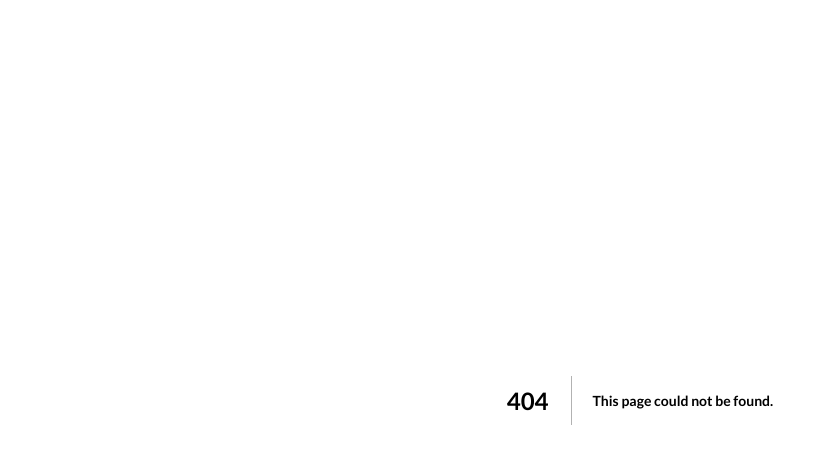
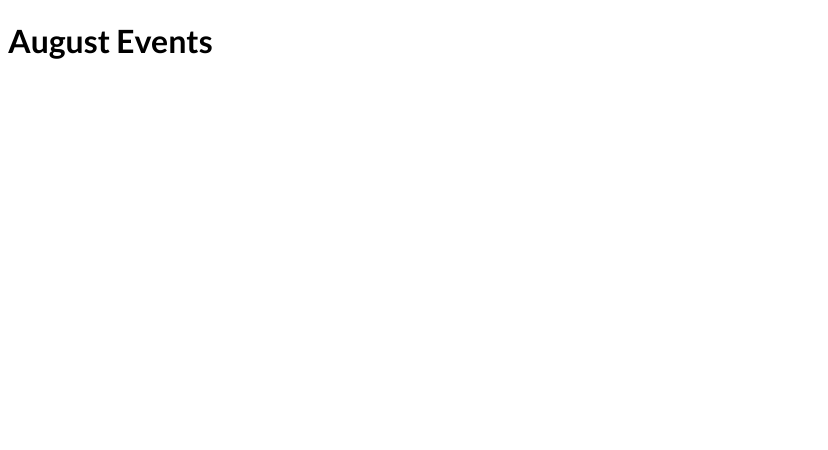
Before and after one commit to Kamil-Mac/nextjs_1st, a Next.js app: page /events/1 in a window 1280 px wide. Before the commit this address had no page. Shown: the top 450 px of the page, without its empty margins (0-828 px from the left). Built offline with nearby package versions, Linux system fonts and the light colour scheme.

Commit message:
Add new pages

```diff
--- /dev/null
+++ b/pages/events/[...slug].js
@@ -0,0 +1,9 @@
+const FilteredEventsPage = () => {
+    return (
+      <div>
+        <h1>August Events</h1>
+      </div>
+    );
+  };
+
+  export default FilteredEventsPage;
```
Also changed, not shown: pages/events/[id].js (added, +9 -0 lines), pages/events/index.js (added, +9 -0 lines), pages/index.js (+11 -0 lines).
